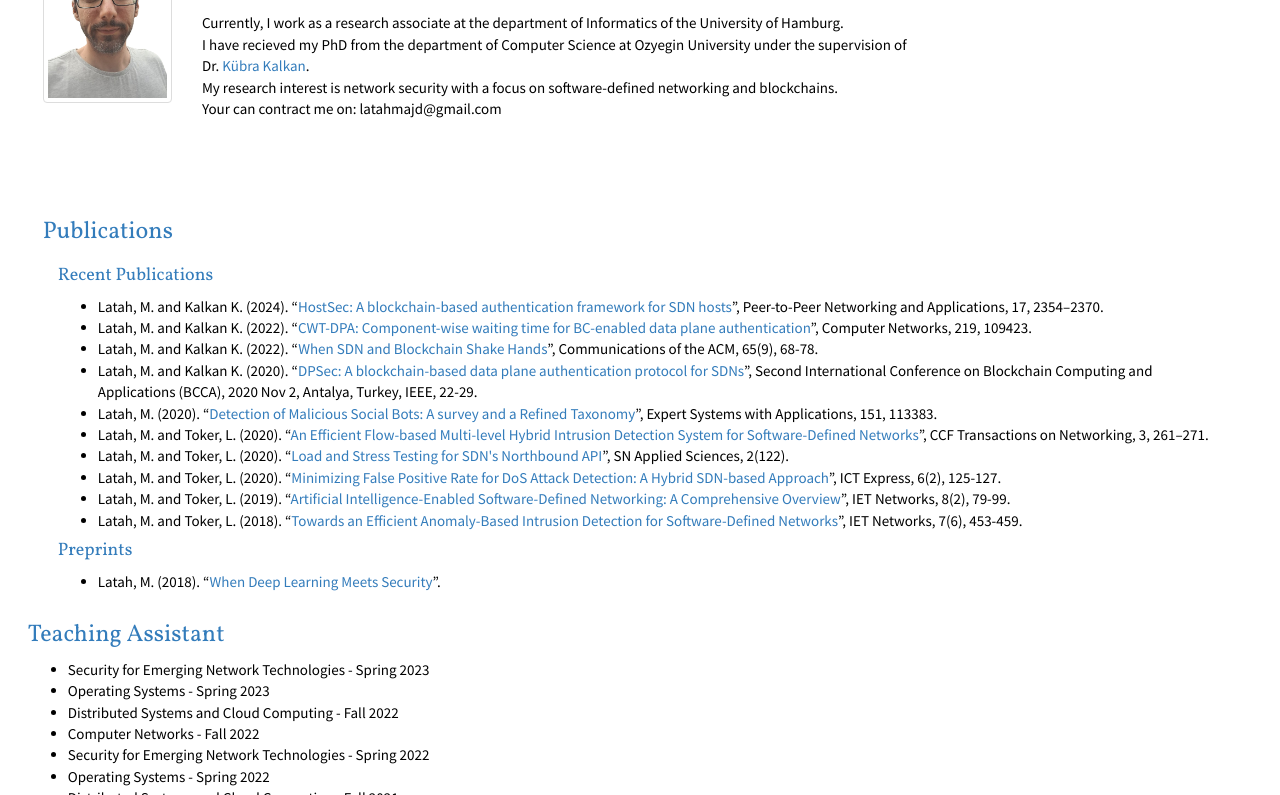
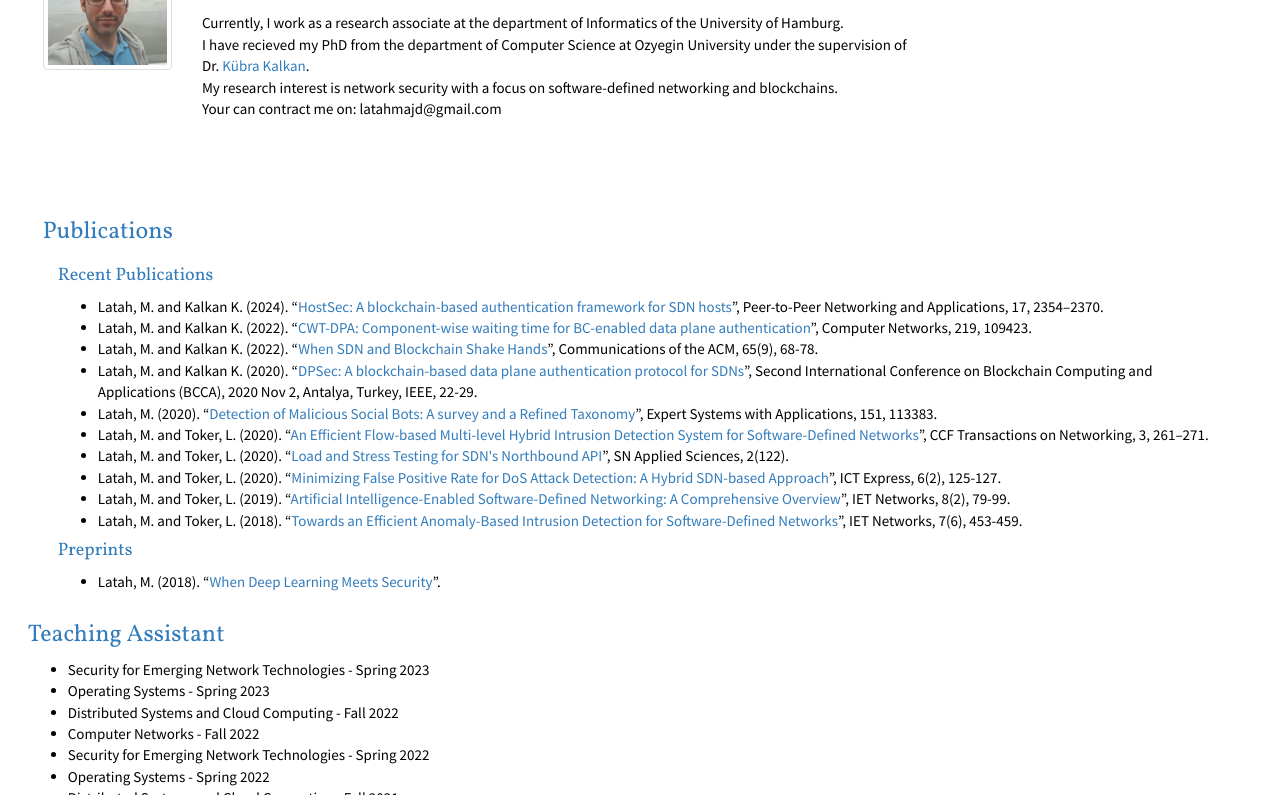
Before and after one commit to majdlatah/majdlatah.github.io, a plain HTML site: page index.html in a window 1280 px wide. Shown: the part 212-1007 px from the top of the page. Drawn offline with nearby package versions, Linux system fonts and the light colour scheme.

Commit message:
Update index.html

```diff
--- a/index.html
+++ b/index.html
@@ -36,7 +36,7 @@
             <div class="container">
                 <div class="row">
                     <div class="col-md-3">
-                        <img src="pic3.png" class="img-responsive img-thumbnail">
+                        <img src="pic4.png" class="img-responsive img-thumbnail">
                     </div>
 			<div class="col-md-6">
                         <h3 class="text-primary">Majd Latah</h3>
```
